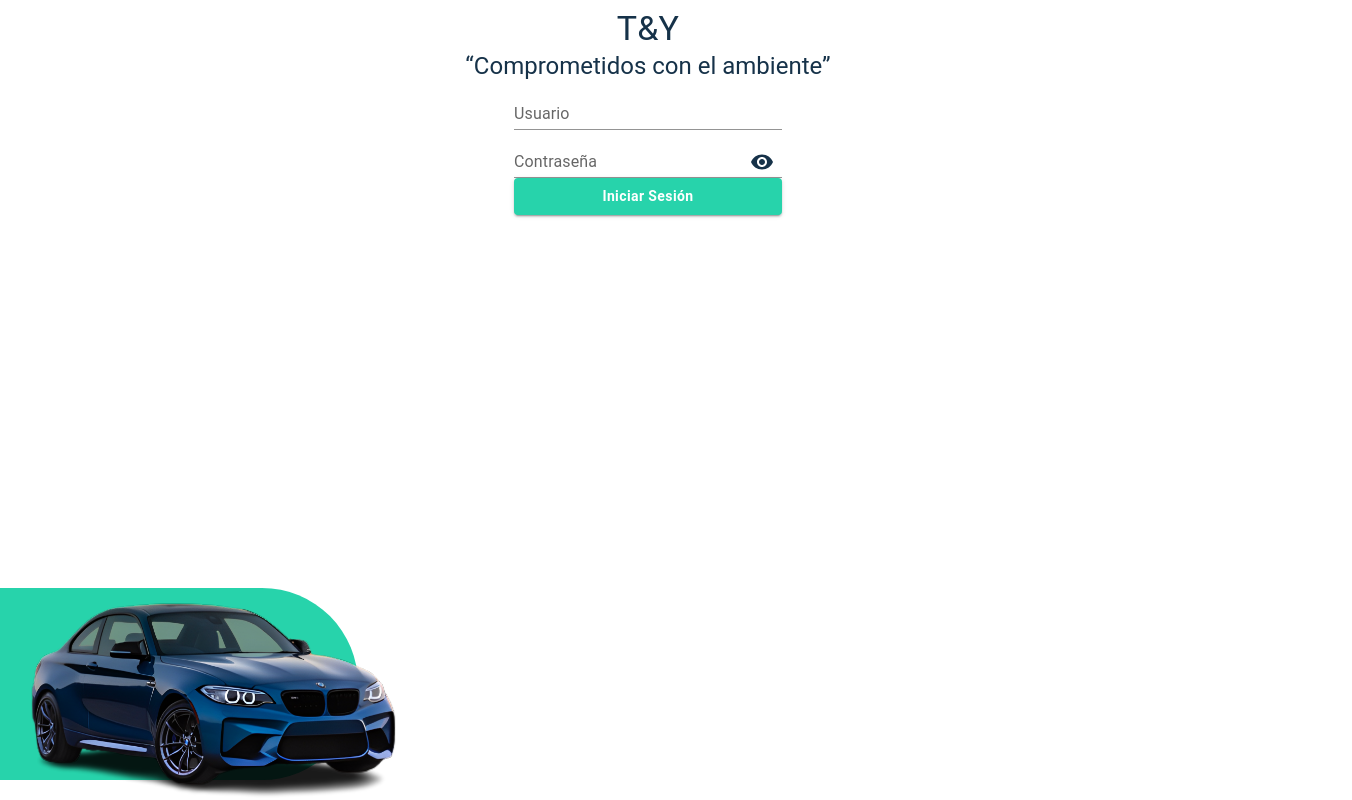
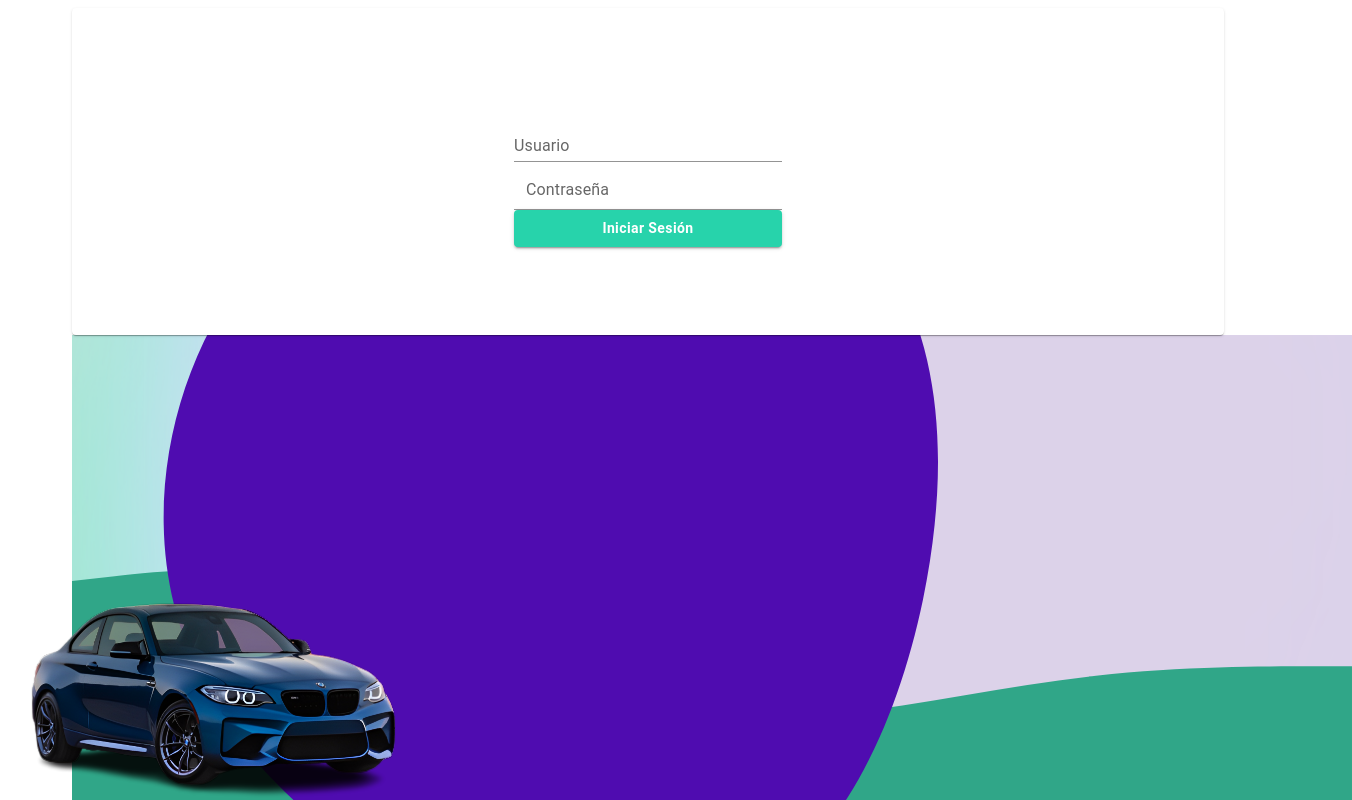
Before and after one commit to Paulaforero/ty-frontend-admin, a Next.js app: page /login in a window 1280 px wide. Shown: the top 800 px of the page, 1352 px wide, since content can reach past the window. Built offline with nearby package versions, Linux system fonts and the light colour scheme.

Commit message:
feat: added animations to login

```diff
--- a/app/layout.jsx
+++ b/app/layout.jsx
@@ -1,5 +1,6 @@
 'use client'
 
+import { motion } from 'framer-motion'
 import { ThemeProvider } from '@mui/material'
 import './globals.css'
 
@@ -17,7 +18,7 @@ export default function RootLayout({ children }) {
     <html lang="es">
       <ThemeProvider theme={theme}>
         <body className={inter.className + ' h-screen w-screen'}>
-          {children}
+          <motion.div className='h-screen w-screen p-0 m-0' animate={{opacity: 1, animationDelay: 4}} initial={{opacity: 0}}>{children}</motion.div>
         </body>
       </ThemeProvider>
     </html>
--- a/app/login/page.jsx
+++ b/app/login/page.jsx
@@ -9,13 +9,16 @@ import {
   IconButton,
   InputLabel,
   FormControl,
-  Box,
   Container,
+  Card,
 } from '@mui/material'
 import { useState } from 'react'
-import Image from 'next/image'
 import { useEffect } from 'react'
 import { TyButton } from '@/components/shared/button'
+import { motion } from 'framer-motion'
+import Image from 'next/image'
+import WaveSVG from '@/components/svgs/wave'
+import BlobSVG from '@/components/svgs/blob'
 
 export default function LoginPage() {
   const [showPassword, setShowPassword] = useState(false)
@@ -25,6 +28,7 @@ export default function LoginPage() {
   useEffect(() => {
     document.body.style.overflow = 'hidden'
   }, [])
+
   const [user, setUser] = useState({
     user: '',
     password: '',
@@ -43,29 +47,35 @@ export default function LoginPage() {
   }
 
   return (
-    <Container className="h-full w-full flex flex-col justify-center items-center">
+    <Container className="h-full w-full flex flex-col justify-center items-center p-0">
+      <motion.div
+        initial={{ opacity: 0 }}
+        animate={{ opacity: 1 }}
+        transition={{ delay: 2 }}
+      >
+        <Card className="p-8 px-14 rounded-lg text-white text-lg bg-white bg-opacity-25 backdrop-filter backdrop-blur-md border border-gray-300 border-opacity-30">
           <Grid
             container
             direction="column"
             justifyContent="center"
             alignItems="center"
-        className='pb-14'
+            className="pb-14"
           >
             <Typography
-          className=" text-secondary mb-5 mt-3"
+              className=" text-white mb-5 mt-3"
               variant="h4"
               textAlign="center"
             >
               T&Y
             </Typography>
             <Typography
-          className="text-secondary mb-7"
+              className="text-white mb-7"
               variant="h5"
               textAlign="center"
             >
               &ldquo;Comprometidos con el ambiente&rdquo;
             </Typography>
-        <form onSubmit={handleSubmit}>
+            <form onSubmit={handleSubmit} className="text-white">
               <Grid
                 container
                 direction="column"
@@ -77,21 +87,22 @@ export default function LoginPage() {
                   label="Usuario"
                   variant="standard"
                   className="mb-14 mt-8"
-              color="secondary"
+                  color="white"
                   name="user"
                   onChange={handleChange}
                 />
-            <FormControl variant="standard">
+                <FormControl variant="filled" color="white">
                   <InputLabel
                     htmlFor="standard-adornment-password"
-                color="secondary"
+                    color="white"
+                    className="text-white"
                   >
                     Contraseña
                   </InputLabel>
                   <Input
                     id="standard-adornment-password"
                     type={showPassword ? 'text' : 'password'}
-                color="secondary"
+                    color="white"
                     onChange={handleChange}
                     name="password"
                     endAdornment={
@@ -100,7 +111,7 @@ export default function LoginPage() {
                           aria-label="toggle password visibility"
                           onClick={handleClickShowPassword}
                           onMouseDown={handleMouseDownPassword}
-                      color="secondary"
+                          color="white"
                         >
                           {showPassword ? <VisibilityOff /> : <Visibility />}
                         </IconButton>
@@ -119,16 +130,50 @@ export default function LoginPage() {
               </Grid>
             </form>
           </Grid>
+        </Card>
+      </motion.div>
 
-      <Box className="rounded-e-full	w-[358px] h-48 fixed left-0 bottom-5 bg-primary -z-10">
+      <motion.div
+        className="w-[358px] h-48 fixed left-0 bottom-5 z-10"
+        initial={{ x: -500 }}
+        animate={{ x: 0 }}
+        transition={{ delay: 1.3 }}
+      >
         <Image
           src="/images/image_car_1.png"
           width={380}
           height={290}
           alt="car_1"
-          className="absolute left-5 border-solid"
+          className="relative left-5 border-solid"
         />
-      </Box>
+      </motion.div>
+
+      <motion.div
+        className="fixed w-full -bottom-3 p-0 m-0 -z-20"
+        initial={{ y: 200 }}
+        animate={{ y: 0 }}
+        transition={{ bounce: false, duration: 1.3 }}
+      >
+        <WaveSVG />
+      </motion.div>
+
+      <motion.div className="absolute w-screen h-screen -z-30 opacity-60">
+        <Image
+          src="/images/background1.png"
+          fill={true}
+          quality={100}
+          alt="background"
+        />
+      </motion.div>
+
+      <motion.div
+        className="fixed w-[1000px] h-[700px] top-48 -bottom-52 -mt-44 -z-10"
+        initial={{ scale: 0, rotate: 100 }}
+        animate={{ scale: 1, rotate: 0 }}
+        transition={{ duration: 1.3, delay: 1.3, type: 'spring' }}
+      >
+        <BlobSVG />
+      </motion.div>
     </Container>
   )
 }
--- /dev/null
+++ b/components/svgs/blob.jsx
@@ -0,0 +1,11 @@
+export default function Blob() {
+  return (
+    <svg viewBox="0 0 200 200" xmlns="http://www.w3.org/2000/svg">
+      <path
+        fill="#4f0cb0"
+        d="M62.1,-52.1C74.7,-33.6,75.3,-8.2,70.2,16.7C65,41.5,54.1,65.6,35,76.1C15.9,86.6,-11.4,83.5,-33.9,72.1C-56.3,60.6,-73.9,40.7,-79.6,17.7C-85.3,-5.4,-79,-31.7,-63.7,-50.7C-48.5,-69.7,-24.2,-81.4,0.2,-81.6C24.7,-81.8,49.4,-70.5,62.1,-52.1Z"
+        transform="translate(100 100)"
+      />
+    </svg>
+  )
+}
--- /dev/null
+++ b/components/svgs/wave.jsx
@@ -0,0 +1,11 @@
+export default function Wave() {
+  return (
+    <svg xmlns="http://www.w3.org/2000/svg" viewBox="0 0 1440 320">
+      <path
+        fill="#30A688"
+        fill-opacity="1"
+        d="M0,64L48,58.7C96,53,192,43,288,69.3C384,96,480,160,576,192C672,224,768,224,864,213.3C960,203,1056,181,1152,170.7C1248,160,1344,160,1392,160L1440,160L1440,320L1392,320C1344,320,1248,320,1152,320C1056,320,960,320,864,320C768,320,672,320,576,320C480,320,384,320,288,320C192,320,96,320,48,320L0,320Z"
+      ></path>
+    </svg>
+  )
+}
```
Also changed, not shown: public/images/background1.png (added), public/svgs/wave.svg (added). Lines whose indentation alone changed are shown as unchanged.
